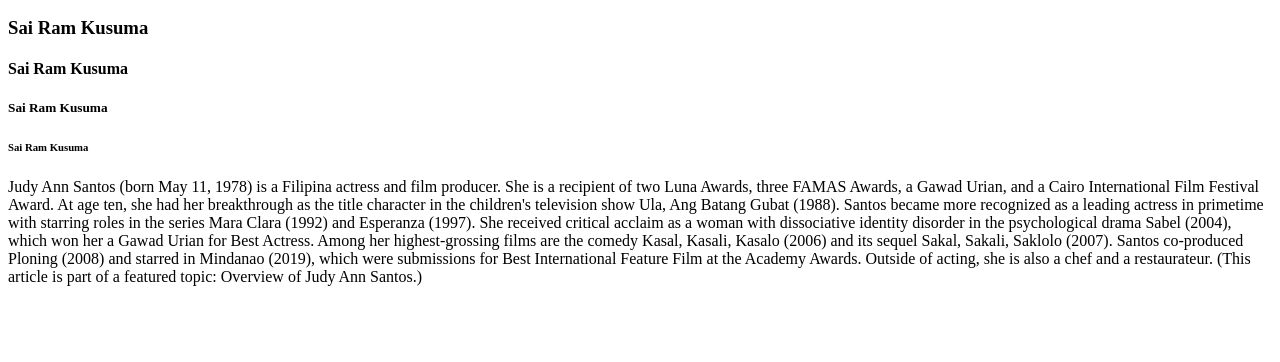
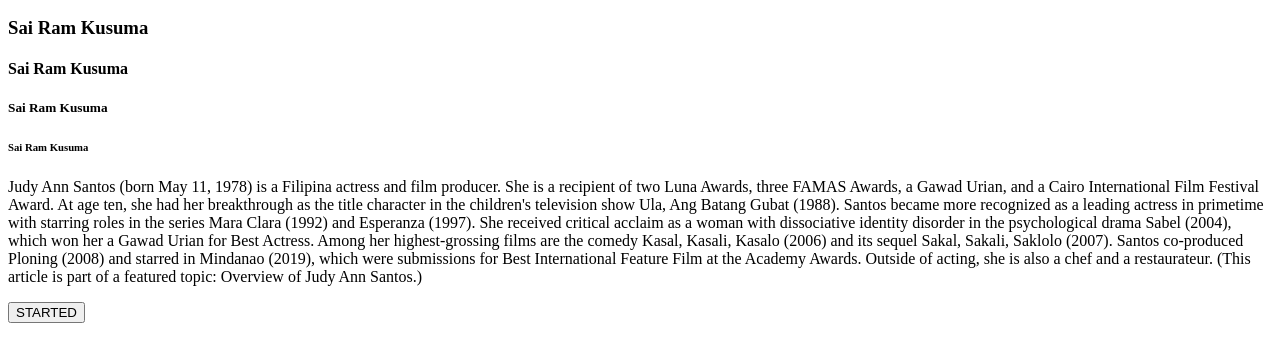
Before and after one commit to kusumasairam/sample-project, a plain HTML site: page index.html in a window 1280 px wide. Shown: the part 110-472 px from the top of the page. Drawn offline with Linux system fonts and the light colour scheme.

Commit message:
third commit

```diff
--- a/index.html
+++ b/index.html
@@ -14,5 +14,6 @@
     <h5>Sai Ram Kusuma</h5>
     <h6>Sai Ram Kusuma</h6>
     <p>Judy Ann Santos (born May 11, 1978) is a Filipina actress and film producer. She is a recipient of two Luna Awards, three FAMAS Awards, a Gawad Urian, and a Cairo International Film Festival Award. At age ten, she had her breakthrough as the title character in the children's television show Ula, Ang Batang Gubat (1988). Santos became more recognized as a leading actress in primetime with starring roles in the series Mara Clara (1992) and Esperanza (1997). She received critical acclaim as a woman with dissociative identity disorder in the psychological drama Sabel (2004), which won her a Gawad Urian for Best Actress. Among her highest-grossing films are the comedy Kasal, Kasali, Kasalo (2006) and its sequel Sakal, Sakali, Saklolo (2007). Santos co-produced Ploning (2008) and starred in Mindanao (2019), which were submissions for Best International Feature Film at the Academy Awards. Outside of acting, she is also a chef and a restaurateur. (This article is part of a featured topic: Overview of Judy Ann Santos.)</p>
+    <button class="button">STARTED</button>
 </body>
 </html>
```
